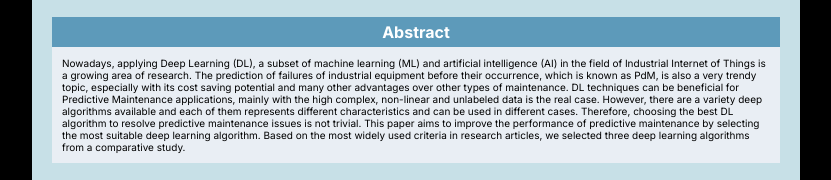
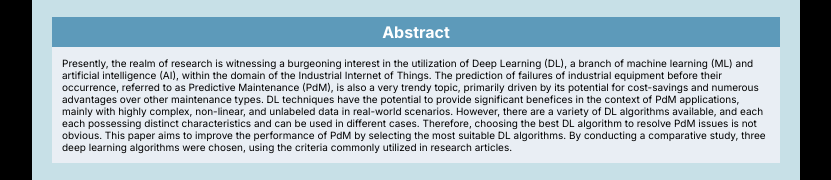
Before and after one commit to mel-wzn/mel-wzn.github.io, a plain HTML site: page index.html in a window 1280 px wide. Shown: the part 58-238 px from the top of the page, without its empty margins (224-1055 px from the left). Drawn offline with Linux system fonts and the light colour scheme.

Commit message:
Update index.html

```diff
--- a/index.html
+++ b/index.html
@@ -37,20 +37,14 @@
           <div class="box__body">
             <div class="abstract">
               <p>
-   Nowadays, applying Deep Learning (DL), a subset of machine learning
-(ML) and artificial intelligence (AI) in the field of Industrial Internet of Things
-is a growing area of research. The prediction of failures of industrial equipment
-before their occurrence, which is known as PdM, is also a very trendy topic, especially
-with its cost saving potential and many other advantages over other types of
-maintenance. DL techniques can be beneficial for Predictive Maintenance applications,
-mainly with the high complex, non-linear and unlabeled data is the real case.
-However, there are a variety deep algorithms available and each of them represents
-different characteristics and can be used in different cases. Therefore, choosing the
-best DL algorithm to resolve predictive maintenance issues is not trivial.
-This paper aims to improve the performance of predictive maintenance by selecting
-the most suitable deep learning algorithm. Based on the most widely used criteria
-in research articles, we selected three deep learning algorithms from a comparative
-study.
+   Presently, the realm of research is witnessing a burgeoning interest in the utilization of Deep Learning (DL), a branch of machine learning (ML) and
+artificial intelligence (AI), within the domain of the Industrial Internet of Things. The prediction of failures of industrial equipment before their occurrence, referred to as Predictive Maintenance (PdM), is also a very trendy topic, primarily driven
+by its potential for cost-savings and numerous advantages over other maintenance types. DL techniques have the potential to provide significant benefices in the
+context of PdM applications, mainly with highly complex, non-linear, and unlabeled data in real-world scenarios. However, there are a variety of DL algorithms
+available, and each each possessing distinct characteristics and can be used in different cases. Therefore, choosing the best DL algorithm to resolve PdM issues is
+not obvious.
+   This paper aims to improve the performance of PdM by selecting the most suitable DL algorithms. By conducting a comparative study, three deep learning
+algorithms were chosen, using the criteria commonly utilized in research articles.
 
               </p>
             </div>
```
